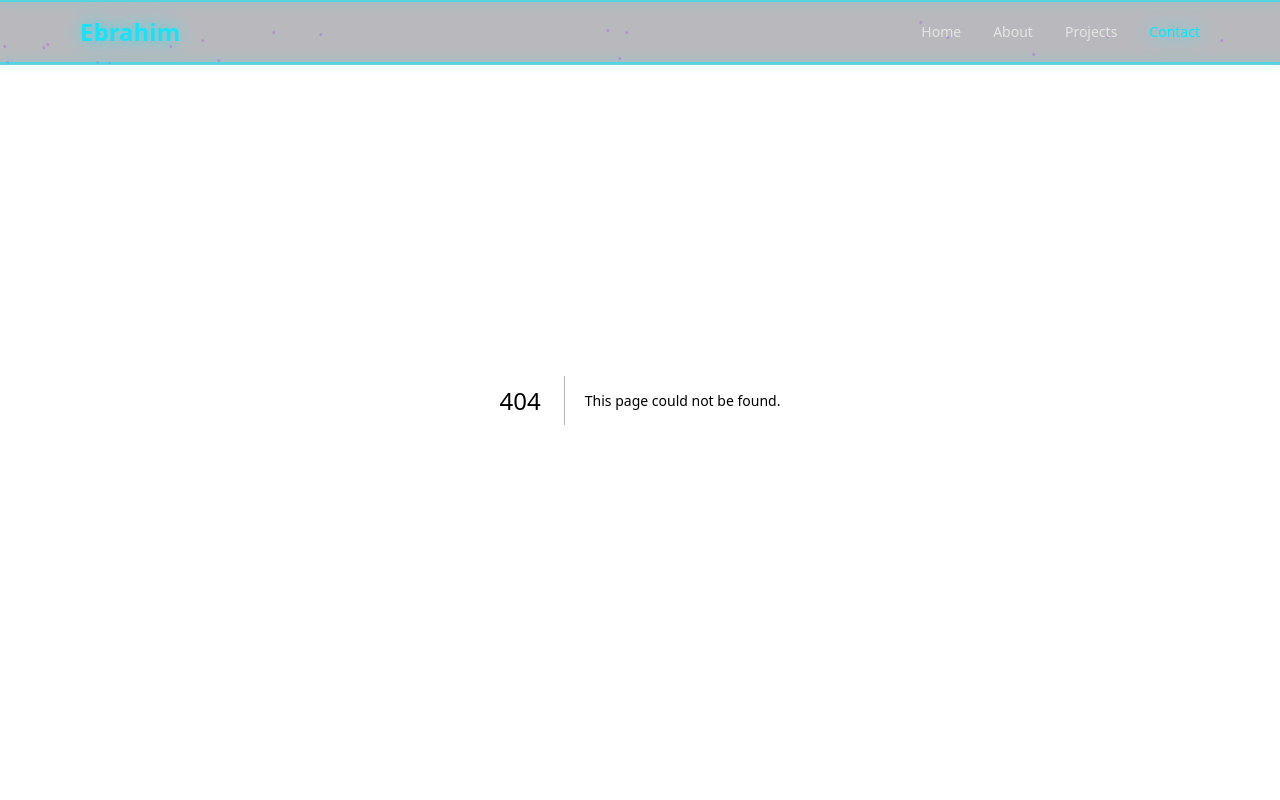
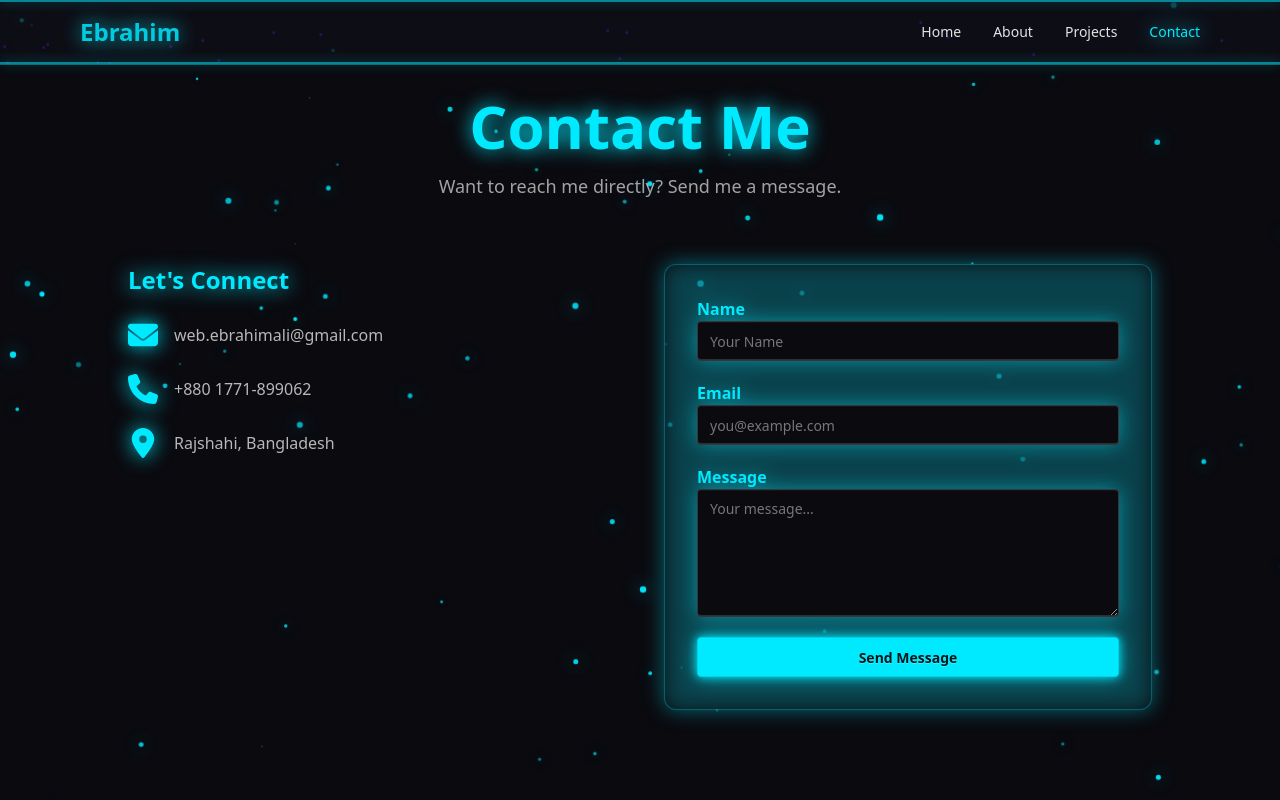
Before and after one commit to ebrahim2355/my-portfolio, a Next.js app: page /contact in a window 1280 px wide. Before the commit this address had no page. Shown: the top 800 px of the page. Built offline with nearby package versions, Linux system fonts and the light colour scheme.

Commit message:
feat(app): add about and contact routes
Each carries its own title, description and canonical.

```diff
--- /dev/null
+++ b/src/app/about/page.tsx
@@ -0,0 +1,13 @@
+import type { Metadata } from "next";
+import About from "@/views/about/About";
+
+export const metadata: Metadata = {
+    title: "About",
+    description:
+        "MERN stack developer focused on scalable frontend systems, practical backend architecture, and measurable product impact.",
+    alternates: { canonical: "/about" },
+};
+
+export default function Page() {
+    return <About />;
+}
--- /dev/null
+++ b/src/app/contact/page.tsx
@@ -0,0 +1,12 @@
+import type { Metadata } from "next";
+import Contact from "@/views/contact/Contact";
+
+export const metadata: Metadata = {
+    title: "Contact",
+    description: "Want to reach me directly? Send me a message.",
+    alternates: { canonical: "/contact" },
+};
+
+export default function Page() {
+    return <Contact />;
+}
```
